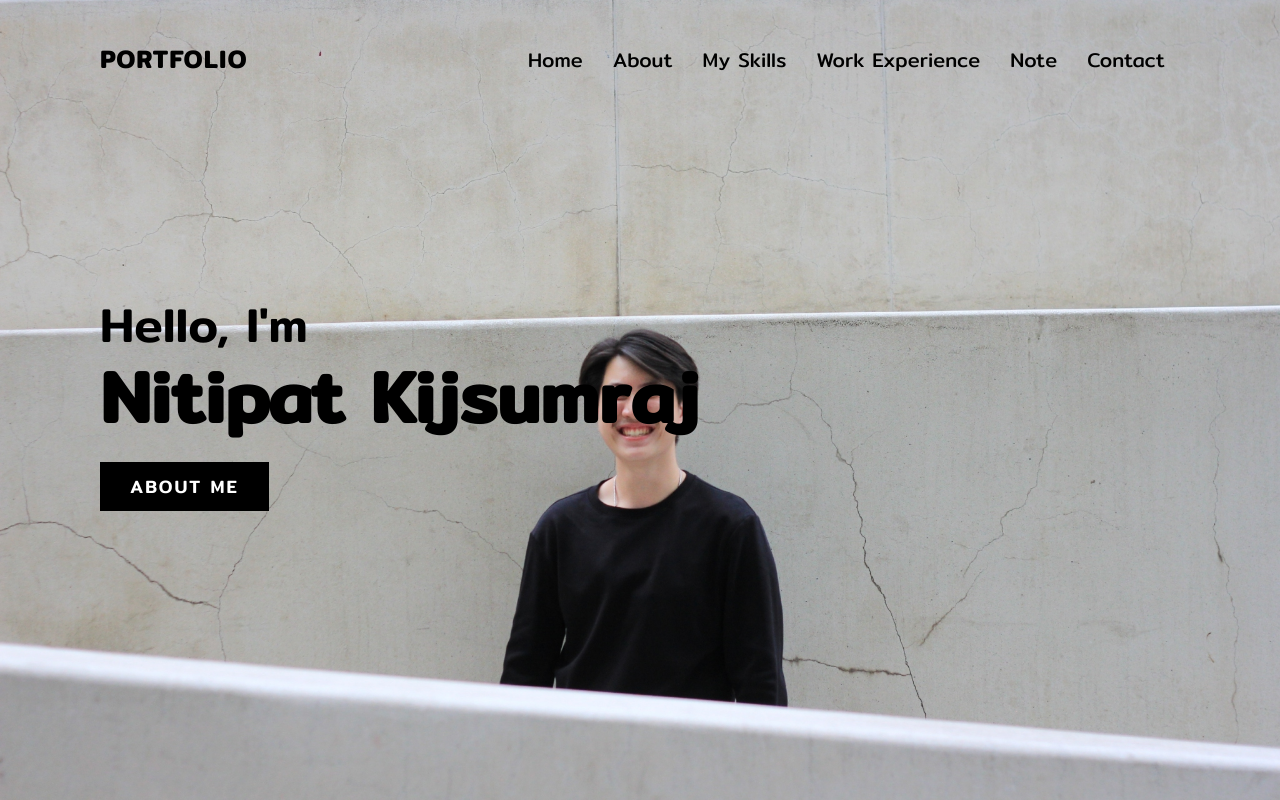
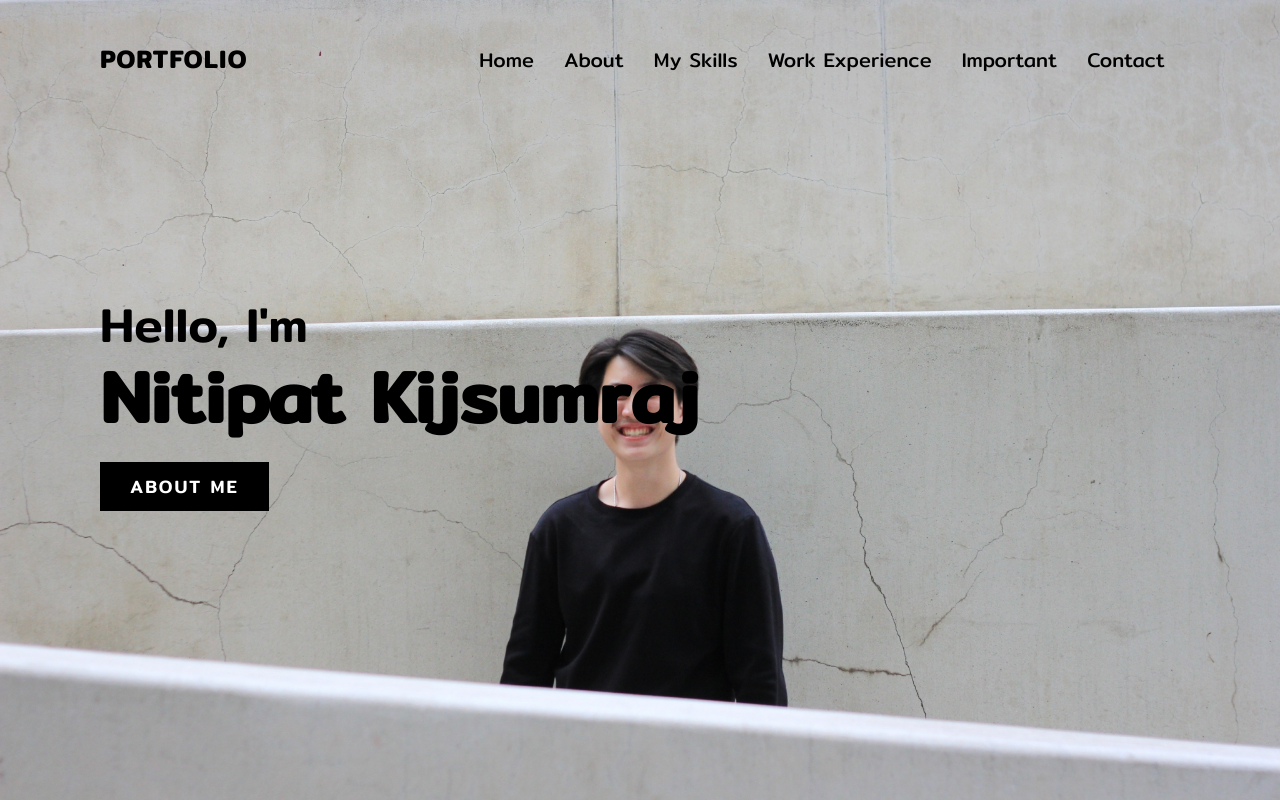
Before and after one commit to nitipattime/-nitipat_kijsumtaj, a plain HTML site: page index.html in a window 1280 px wide. Shown: the top 800 px of the page. Drawn offline with Linux system fonts and the light colour scheme.

```diff
--- a/index.html
+++ b/index.html
@@ -20,7 +20,7 @@
             <li><a href="#about" onclick="toggleMenu();">About</a></li>
             <li><a href="#myskills" onclick="toggleMenu();">My Skills</a></li>
             <li><a href="#work" onclick="toggleMenu();">Work Experience</a></li>
-            <li><a href="#workexperience" onclick="toggleMenu();">Note</a></li>
+            <li><a href="#workexperience" onclick="toggleMenu();">Important</a></li>
             <li><a href="#contact" onclick="toggleMenu();">Contact</a></li>
         </ul>
 
@@ -242,7 +242,7 @@
     <!-- Testimonial -->
     <section class="testimonial" id="workexperience">
         <div class="heading">
-            <h2>Note</h2>
+            <h2>Important</h2>
             <!-- <p>Lorem ipsum dolor sit amet consectetur adipisicing elit.</p> -->
         </div>
         <div class="content">
```
